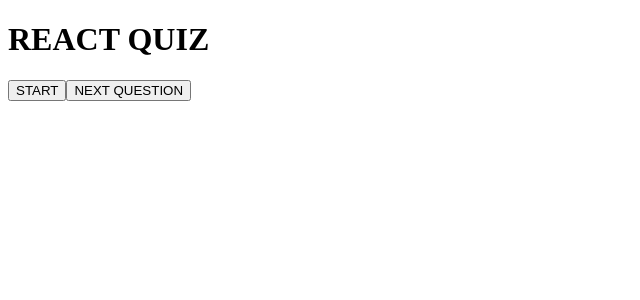
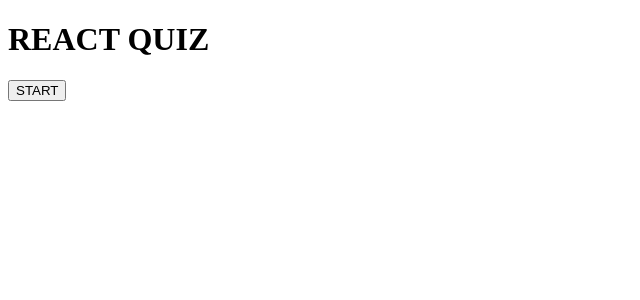
Before and after one commit to dprashin/quiz, a React (Create React App) app in the folder react-quiz/: page / in a window 1280 px wide. Shown: the top 300 px of the page, without its empty margins (0-640 px from the left). Built offline with nearby package versions, Linux system fonts and the light colour scheme; the HTML template or start-up script is replaced by a standard one.

Commit message:
Do not show next button if the question the last one

```diff
--- a/react-quiz/src/App.tsx
+++ b/react-quiz/src/App.tsx
@@ -74,8 +74,9 @@
           callback = {checkAnswer}
         />
       )}
-      {!gameOver && !loading && userAnswers.length === number + 1}
-      <button className="next" onClick={nextQuestion}> NEXT QUESTION</button>
+      {!gameOver && !loading && userAnswers.length === number + 1 && number !== TOTAL_QUESTIONS -1 ? (
+        <button className="next" onClick={nextQuestion}> NEXT QUESTION</button>
+      ) : null }
     </div>
   );
 }
```
